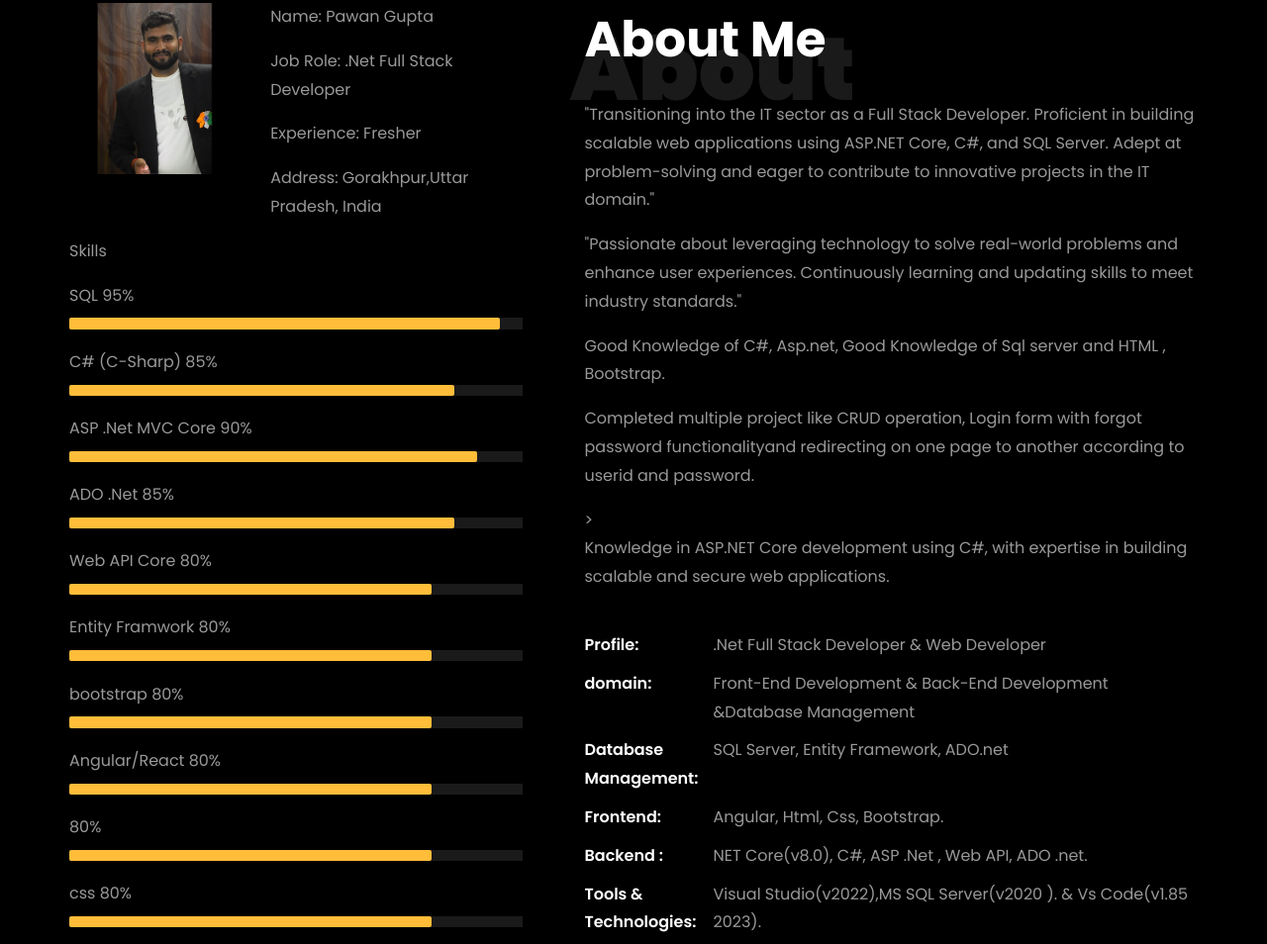
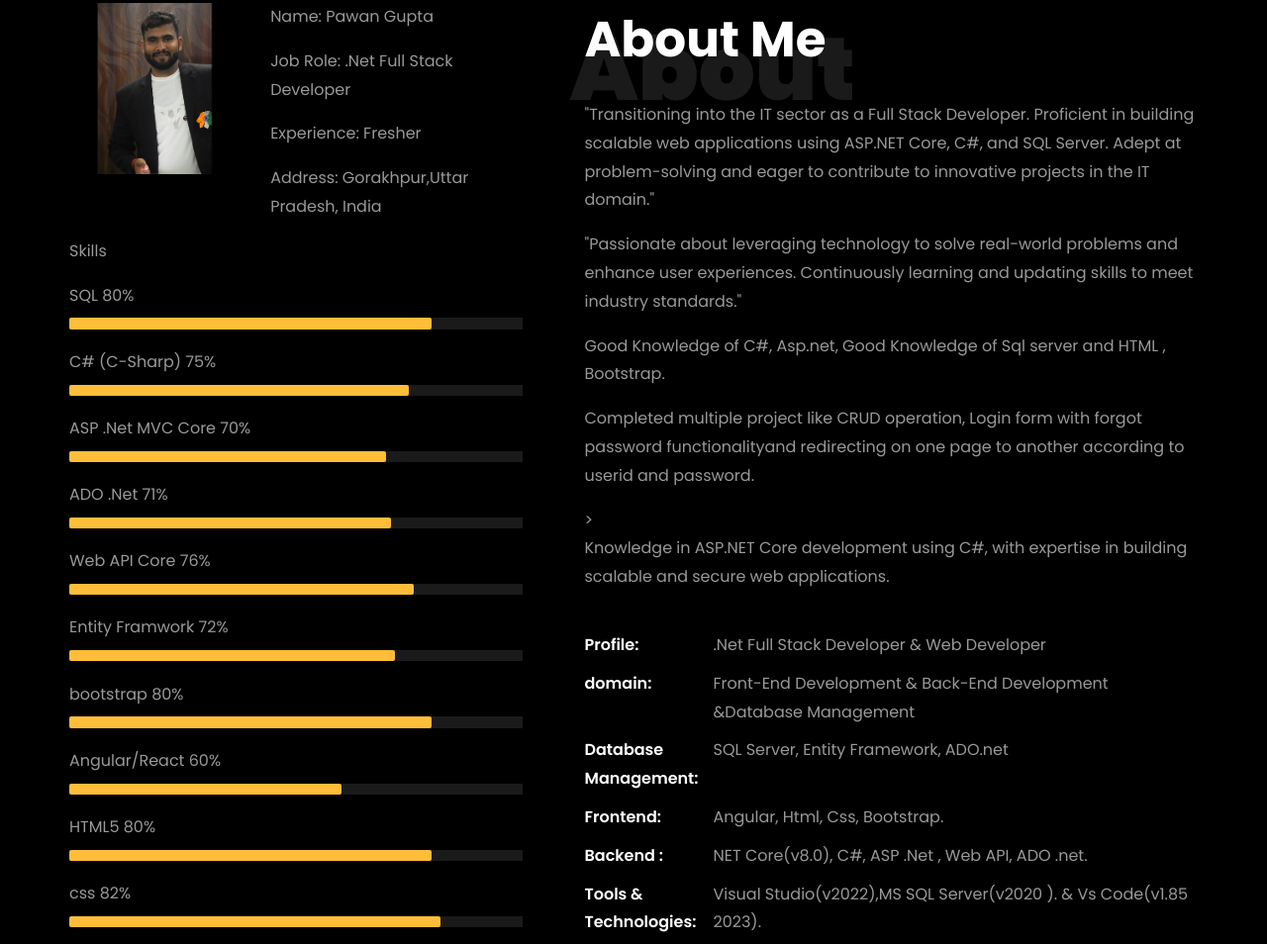
Before and after one commit to Pawan-FullStack-Developer/Portfolio, a plain HTML site: page index.html in a window 1280 px wide. Shown: the part 859-1813 px from the top of the page at 99% size. Drawn offline with Linux system fonts and the light colour scheme; files whose address does not match are found by name.

Commit message:
Update index.html

```diff
--- a/index.html
+++ b/index.html
@@ -1,7 +1,7 @@
 <!DOCTYPE html>
 <html lang="en">
   <head>
-    <title>Pawan Gupta Portfolio</title>
+    <title>Pawan Gupta</title>
     <meta charset="utf-8">
     <meta name="viewport" content="width=device-width, initial-scale=1, shrink-to-fit=no">
 
@@ -192,8 +192,8 @@
 
 						<br>
 						<br>
-			            <h2>Software Developer</h2>
-						<!-- <h2 class="d-flex" style="margin-bottom: 0">With over 5 years of experience</h2> -->
+			            <h2> .Net FullStack Developer</h2>
+
 						<!-- <br> -->
 			            <p><a href="https://www.linkedin.com/in/erpawan459/" class="btn btn-primary py-3 px-4">icon-linkedin</a>
 							<a href="https://github.com/Pawan-FullStack-Developer" class="btn btn-white btn-outline-white py-3 px-4">My works</a></p>
@@ -234,38 +234,38 @@
 
 								<div class="skill-mf">
 									<p class="title-s">Skills</p>
-									<span>SQL</span> <span class="pull-right">95%</span>
+									<span>SQL</span> <span class="pull-right">80%</span>
 									<div class="progress">
-										<div class="progress-bar" role="progressbar" style="width: 95%;" aria-valuenow="95" aria-valuemin="0"
+										<div class="progress-bar" role="progressbar" style="width: 80%;" aria-valuenow="80" aria-valuemin="0"
 											aria-valuemax="100"></div>
 									</div>
 
-									<span>C# (C-Sharp)</span> <span class="pull-right">85%</span>
+									<span>C# (C-Sharp)</span> <span class="pull-right">75%</span>
 									<div class="progress">
-										<div class="progress-bar" role="progressbar" style="width: 85%" aria-valuenow="85" aria-valuemin="0"
+										<div class="progress-bar" role="progressbar" style="width: 75%" aria-valuenow="75" aria-valuemin="0"
 											aria-valuemax="100"></div>
 									</div>
 
-									<span>ASP .Net MVC Core</span> <span class="pull-right">90%</span>
+									<span>ASP .Net MVC Core</span> <span class="pull-right">70%</span>
 									<div class="progress">
-										<div class="progress-bar" role="progressbar" style="width: 90%" aria-valuenow="90" aria-valuemin="0"
+										<div class="progress-bar" role="progressbar" style="width: 70%" aria-valuenow="70" aria-valuemin="0"
 											aria-valuemax="100"></div>
 									</div>
 
-									<span>ADO .Net</span> <span class="pull-right">85%</span>
+									<span>ADO .Net</span> <span class="pull-right">71%</span>
 									<div class="progress">
-										<div class="progress-bar" role="progressbar" style="width: 85%" aria-valuenow="85" aria-valuemin="0"
+										<div class="progress-bar" role="progressbar" style="width: 71%" aria-valuenow="71" aria-valuemin="0"
 											aria-valuemax="100"></div>
 									</div>
 
-									<span>Web API Core</span> <span class="pull-right">80%</span>
+									<span>Web API Core</span> <span class="pull-right">76%</span>
 									<div class="progress">
-										<div class="progress-bar" role="progressbar" style="width: 80%" aria-valuenow="80" aria-valuemin="0"
+										<div class="progress-bar" role="progressbar" style="width: 76%" aria-valuenow="76" aria-valuemin="0"
 											aria-valuemax="100"></div>
 									</div>
-									<span>Entity Framwork</span> <span class="pull-right">80%</span>
+									<span>Entity Framwork</span> <span class="pull-right">72%</span>
 									<div class="progress">
-										<div class="progress-bar" role="progressbar" style="width: 80%" aria-valuenow="80" aria-valuemin="0"
+										<div class="progress-bar" role="progressbar" style="width: 72%" aria-valuenow="72" aria-valuemin="0"
 											aria-valuemax="100"></div>
 									</div>
 									<span>bootstrap</span> <span class="pull-right">80%</span>
@@ -273,19 +273,19 @@
 										<div class="progress-bar" role="progressbar" style="width: 80%" aria-valuenow="80" aria-valuemin="0"
 											aria-valuemax="100"></div>
 									</div>
-									<span>Angular/React</span> <span class="pull-right">80%</span>
+									<span>Angular/React</span> <span class="pull-right">60%</span>
+									<div class="progress">
+										<div class="progress-bar" role="progressbar" style="width: 60%" aria-valuenow="60" aria-valuemin="0"
+											aria-valuemax="100"></div>
+									</div>
+									<span>HTML5</span> <span class="pull-right">80%</span>
 									<div class="progress">
 										<div class="progress-bar" role="progressbar" style="width: 80%" aria-valuenow="80" aria-valuemin="0"
 											aria-valuemax="100"></div>
 									</div>
-									<span><HTML:5></HTML:5></span> <span class="pull-right">80%</span>
+									<span>css</span> <span class="pull-right">82%</span>
 									<div class="progress">
-										<div class="progress-bar" role="progressbar" style="width: 80%" aria-valuenow="80" aria-valuemin="0"
-											aria-valuemax="100"></div>
-									</div>
-									<span>css</span> <span class="pull-right">80%</span>
-									<div class="progress">
-										<div class="progress-bar" role="progressbar" style="width: 80%" aria-valuenow="80" aria-valuemin="0"
+										<div class="progress-bar" role="progressbar" style="width: 82%" aria-valuenow="82" aria-valuemin="0"
 											aria-valuemax="100"></div>
 									</div>
 								</div>
@@ -464,18 +464,18 @@
         <div class="row justify-content-center mb-5 pb-5">
           <div class="col-md-7 heading-section text-center ftco-animate">
             <h1 class="big big-2">Projects</h1>
-            <h2 class="mb-4">Student Management System</h2>
+            <h2 class="mb-4">Projects</h2>
             <p>Developed a web-based application to manage student information, track academic performance, and automate administrative tasks for educational institutions.</p>
           </div>
         </div>
         <div class="row d-flex">
           <div class="col-md-4 d-flex ftco-animate">
           	<div class="blog-entry justify-content-end">
-              <a href="https://github.com/Pawan-FullStack-Developer/StudentManagementSystem_sms.git" class="block-20 zoom-effect" style="background-image: url('images/proj_1.jpg');"></a>
+              <a href="https://github.com/Pawan-FullStack-Developer/StudentManagementSystem_sms.git" class="block-20 zoom-effect" style="background-image: url('images/proj_1.jpeg');"></a>
 
               <div class="text mt-3 float-right d-block">
 
-                <h3 class="heading"><a href="">Digital Music Store Data Analysis using SQL</a></h3>
+                <h3 class="heading"><a href="">Student Management System</a></h3>
                 <p>Developed a web-based application to manage student information, track academic performance, and automate administrative tasks for educational institutions.</p>
               </div>
             </div>
```
